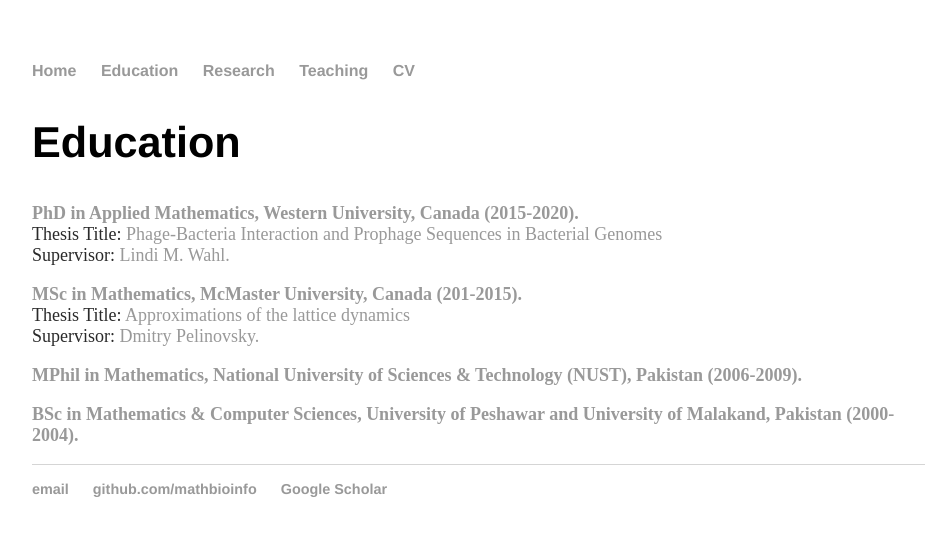
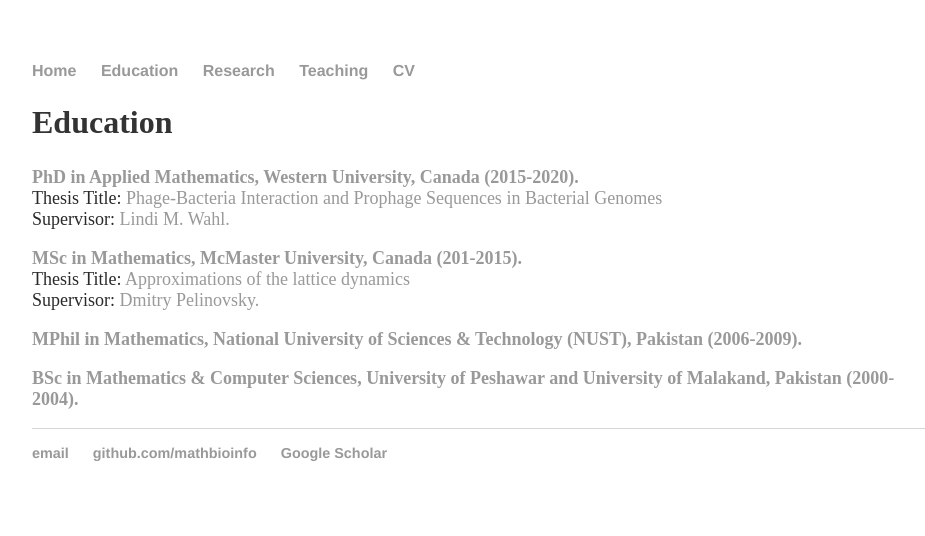
Before and after one commit to MathBioInfo/amjadkhan, a Jekyll site: the page built from Education/index.html, in a window 1280 px wide. Shown: the top 536 px of the page, without its empty margins (160-1085 px from the left). Built offline with Jekyll 4.4.1, drawn with Linux system fonts in a browser that asks for light colours.

Commit message:
Update index.html

```diff
--- a/Education/index.html
+++ b/Education/index.html
@@ -4,7 +4,7 @@
 ---
 
 		<div class="Education">
-			<h2>Education</h2>
+			<p><font size="6"><b>Education</b></font><br>
 			<div class="wsite-section-elements">
 				<div class="paragraph"><font color="#2a2a2a" size="4">
 			<link rel="stylesheet" type="text/css" href="css/main.css">
```
